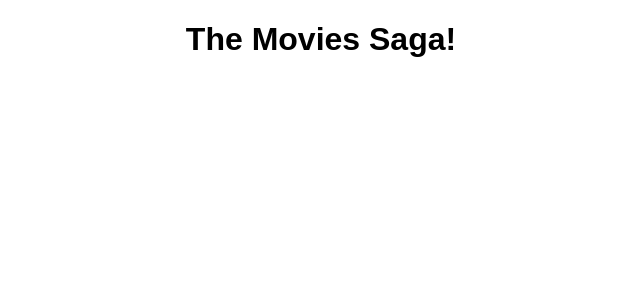
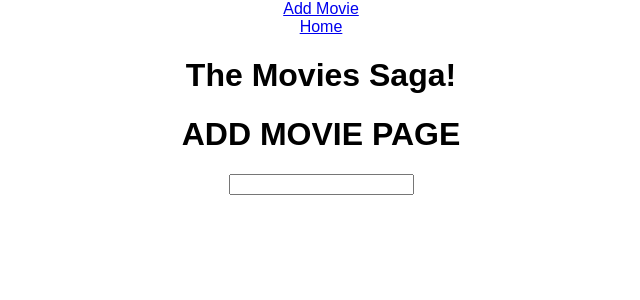
Before and after one commit to Xibbrahimovic/A_Film_Collection, a React (Create React App) app: page /#/addMovie in a window 1280 px wide. Shown: the top 300 px of the page, without its empty margins (319-959 px from the left). Built offline with nearby package versions, Linux system fonts and the light colour scheme.

Commit message:
has routes to other views/

```diff
--- a/src/components/AddMovie/AddMovie.jsx
+++ b/src/components/AddMovie/AddMovie.jsx
@@ -1,4 +1,14 @@
-i
+
+function AddMovie(){
+
+    return(
+
+        <input
+        />
+
+    )
+
+}
 
 
 
--- a/src/components/App/App.js
+++ b/src/components/App/App.js
@@ -1,14 +1,22 @@
-import {HashRouter as Router, Route} from 'react-router-dom';
+import {HashRouter as Router, Route, Link} from 'react-router-dom';
 import './App.css';
 import MovieList from '../MovieList/MovieList';
 import Details from '../Details/Details';
+import AddMovie from '../AddMovie/AddMovie';
 
 
 function App() {
   return (
+    <>
     <div className="App">
+    <Router>
+    <nav>
+      <Link to="/addMovie">Add Movie</Link>
+      <br/>
+      <Link to="/">Home</Link>
+    </nav>
       <h1>The Movies Saga!</h1>
-      <Router>
+
         <Route path="/" exact>
           <MovieList />
         </Route>
@@ -17,16 +25,16 @@ function App() {
         <h1>DETAILS</h1>
           <Details/>
         </Route>
-        {/* Details page */}
 
-        {/* <Route path='/addMovie'>
+
+        <Route path='/addMovie'>
           <h1>ADD MOVIE PAGE</h1>
           <AddMovie/>
-        </Route> */}
+        </Route>
 
-        {/* Add Movie page */}
       </Router>
     </div>
+    </>
   );
 }
 
--- a/src/components/Details/Details.jsx
+++ b/src/components/Details/Details.jsx
@@ -35,7 +35,7 @@ function Details(){
         <div>
         <h2>Movie Details</h2>
         <h3> Genres: {genres.map(genre => genre.name).join(', ')} </h3>
-        <p>{movie.title}</p>
+        <h3>{movie.title}</h3>
         <img src={movie.poster}/>
         <p>{movie.description}</p>
         </div>
```
